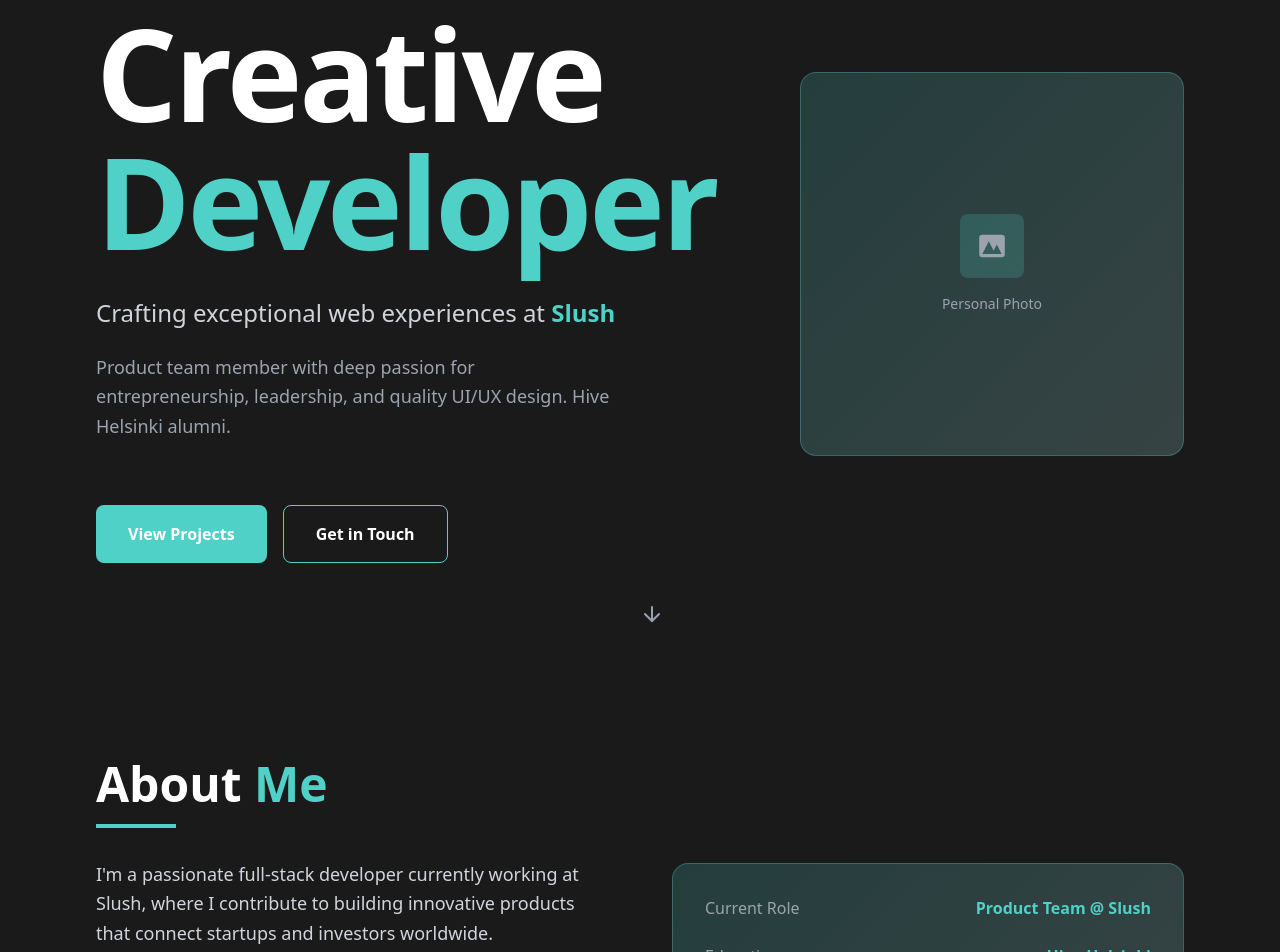
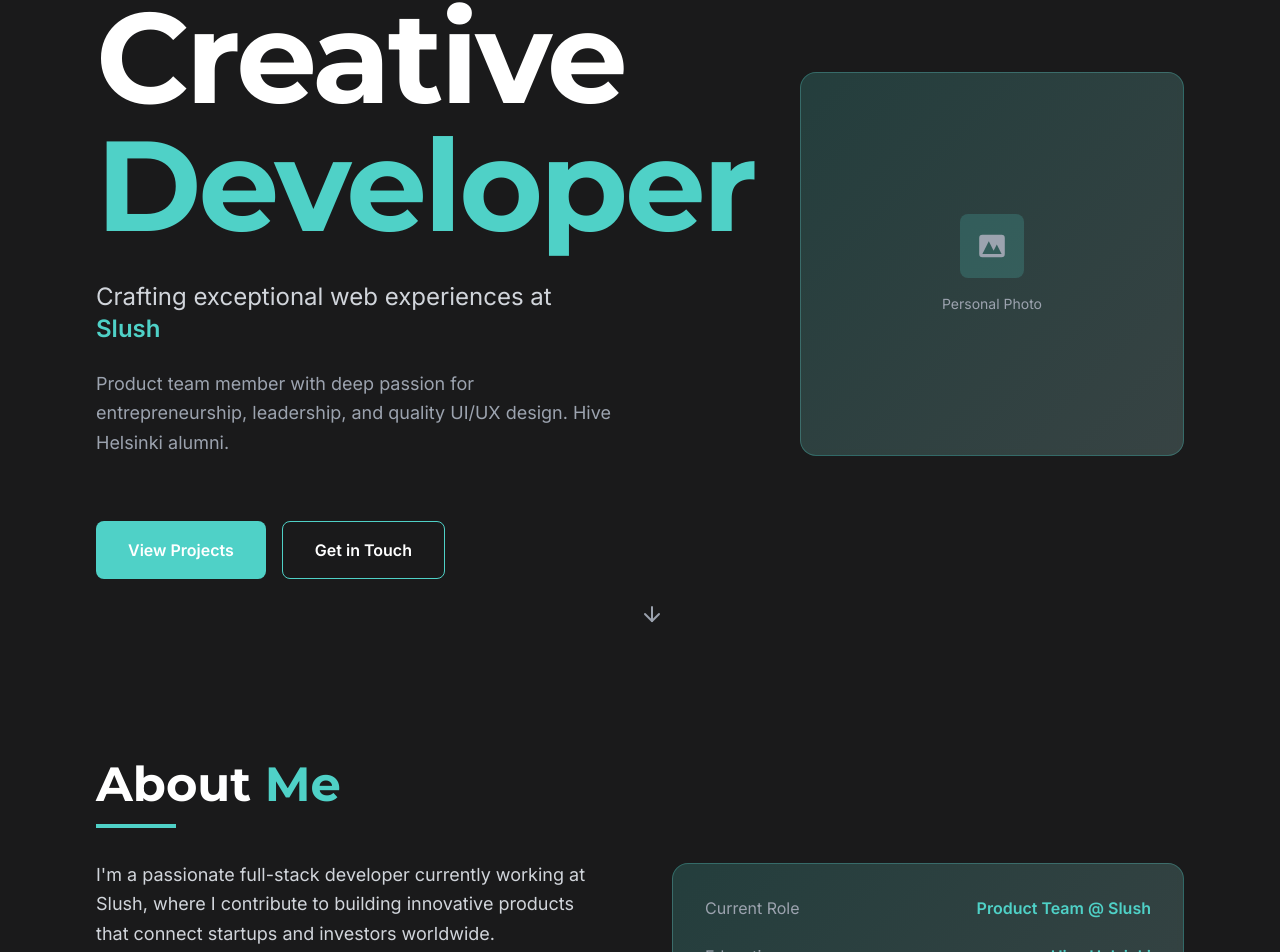
Before and after one commit to HenronenGIT/hmaronen-homepage, a React (Vite) app: page / in a window 1280 px wide. Shown: the part 136-1088 px from the top of the page. Built offline with nearby package versions, Linux system fonts and the light colour scheme.

Commit message:
Update website typography
Use Inter as primary font and Montserrat as secondary.

```diff
--- a/index.html
+++ b/index.html
@@ -1,3 +1,4 @@
+
 <!DOCTYPE html>
 <html lang="en">
   <head>
@@ -15,6 +16,10 @@
     <meta name="twitter:card" content="summary_large_image" />
     <meta name="twitter:site" content="@lovable_dev" />
     <meta name="twitter:image" content="https://lovable.dev/opengraph-image-p98pqg.png" />
+
+    <link rel="preconnect" href="https://fonts.googleapis.com">
+    <link rel="preconnect" href="https://fonts.gstatic.com" crossorigin>
+    <link href="https://fonts.googleapis.com/css2?family=Inter:wght@400;500;600;700;800;900&family=Montserrat:wght@400;500;600;700;800;900&display=swap" rel="stylesheet">
   </head>
 
   <body>
--- a/src/components/About.tsx
+++ b/src/components/About.tsx
@@ -8,13 +8,13 @@ const About = () => {
         <div className="grid grid-cols-1 lg:grid-cols-2 gap-16 items-center">
           <div className="space-y-8">
             <div className="space-y-4">
-              <h2 className="text-4xl md:text-5xl font-bold">
+              <h2 className="text-4xl md:text-5xl font-bold font-heading">
                 About <span style={{ color: '#4FD1C7' }}>Me</span>
               </h2>
               <div className="w-20 h-1" style={{ backgroundColor: '#4FD1C7' }}></div>
             </div>
 
-            <div className="space-y-6 text-lg text-gray-300 leading-relaxed">
+            <div className="space-y-6 text-lg text-gray-300 leading-relaxed font-sans">
               <p>
                 I'm a passionate full-stack developer currently working at Slush,
                 where I contribute to building innovative products that connect
@@ -42,20 +42,20 @@ const About = () => {
                  }}>
               <div className="space-y-6">
                 <div className="flex items-center justify-between">
-                  <span className="text-gray-400">Current Role</span>
-                  <span className="font-semibold" style={{ color: '#4FD1C7' }}>Product Team @ Slush</span>
+                  <span className="text-gray-400 font-sans">Current Role</span>
+                  <span className="font-semibold font-sans" style={{ color: '#4FD1C7' }}>Product Team @ Slush</span>
                 </div>
                 <div className="flex items-center justify-between">
-                  <span className="text-gray-400">Education</span>
-                  <span className="font-semibold" style={{ color: '#4FD1C7' }}>Hive Helsinki</span>
+                  <span className="text-gray-400 font-sans">Education</span>
+                  <span className="font-semibold font-sans" style={{ color: '#4FD1C7' }}>Hive Helsinki</span>
                 </div>
                 <div className="flex items-center justify-between">
-                  <span className="text-gray-400">Focus</span>
-                  <span className="font-semibold" style={{ color: '#4FD1C7' }}>Web Development</span>
+                  <span className="text-gray-400 font-sans">Focus</span>
+                  <span className="font-semibold font-sans" style={{ color: '#4FD1C7' }}>Web Development</span>
                 </div>
                 <div className="flex items-center justify-between">
-                  <span className="text-gray-400">Interests</span>
-                  <span className="font-semibold" style={{ color: '#4FD1C7' }}>Entrepreneurship</span>
+                  <span className="text-gray-400 font-sans">Interests</span>
+                  <span className="font-semibold font-sans" style={{ color: '#4FD1C7' }}>Entrepreneurship</span>
                 </div>
               </div>
             </div>
--- a/src/components/Hero.tsx
+++ b/src/components/Hero.tsx
@@ -9,27 +9,27 @@ const Hero = () => {
         <div className="grid grid-cols-1 lg:grid-cols-2 gap-12 items-center">
           <div className="space-y-8 animate-fade-in">
             <div className="space-y-4">
-              <p className="text-lg md:text-xl font-medium tracking-wide" style={{ color: '#4FD1C7' }}>
+              <p className="text-lg md:text-xl font-medium tracking-wide font-sans" style={{ color: '#4FD1C7' }}>
                 Full-stack Developer
               </p>
-              <h1 className="text-6xl md:text-8xl lg:text-9xl font-bold leading-none tracking-tight">
+              <h1 className="text-6xl md:text-8xl lg:text-9xl font-bold leading-none tracking-tight font-heading">
                 <span className="block">Creative</span>
                 <span className="block" style={{ color: '#4FD1C7' }}>Developer</span>
               </h1>
             </div>
 
             <div className="space-y-6 max-w-2xl">
-              <p className="text-xl md:text-2xl text-gray-300 leading-relaxed">
+              <p className="text-xl md:text-2xl text-gray-300 leading-relaxed font-sans">
                 Crafting exceptional web experiences at <span className="font-semibold" style={{ color: '#4FD1C7' }}>Slush</span>
               </p>
-              <p className="text-lg text-gray-400 leading-relaxed">
+              <p className="text-lg text-gray-400 leading-relaxed font-sans">
                 Product team member with deep passion for entrepreneurship, leadership,
                 and quality UI/UX design. Hive Helsinki alumni.
               </p>
             </div>
 
             <div className="flex flex-wrap gap-4 pt-8">
-              <button className="text-white px-8 py-4 rounded-lg font-semibold transition-all duration-300 hover:scale-105 hover:shadow-lg"
+              <button className="text-white px-8 py-4 rounded-lg font-semibold font-sans transition-all duration-300 hover:scale-105 hover:shadow-lg"
                       style={{
                         backgroundColor: '#4FD1C7',
                         boxShadow: 'hover:0 10px 25px rgba(79, 209, 199, 0.25)'
@@ -44,7 +44,7 @@ const Hero = () => {
                       }}>
                 View Projects
               </button>
-              <button className="border text-white px-8 py-4 rounded-lg font-semibold transition-all duration-300 hover:scale-105"
+              <button className="border text-white px-8 py-4 rounded-lg font-semibold font-sans transition-all duration-300 hover:scale-105"
                       style={{ borderColor: '#4FD1C7' }}
                       onMouseEnter={(e) => {
                         e.currentTarget.style.borderColor = '#4FD1C7';
--- a/src/components/Skills.tsx
+++ b/src/components/Skills.tsx
@@ -35,7 +35,7 @@ const Skills = () => {
       <div className="max-w-6xl mx-auto">
         <div className="space-y-16">
           <div className="text-center space-y-4">
-            <h2 className="text-4xl md:text-5xl font-bold">
+            <h2 className="text-4xl md:text-5xl font-bold font-heading">
               Skills & <span style={{ color: '#4FD1C7' }}>Expertise</span>
             </h2>
             <div className="w-20 h-1 mx-auto" style={{ backgroundColor: '#4FD1C7' }}></div>
@@ -57,13 +57,13 @@ const Skills = () => {
                   e.currentTarget.style.borderColor = 'rgba(79, 209, 199, 0.2)';
                 }}
               >
-                <h3 className="text-xl font-bold mb-4 group-hover:opacity-80 transition-colors"
+                <h3 className="text-xl font-bold mb-4 group-hover:opacity-80 transition-colors font-heading"
                     style={{ color: '#4FD1C7' }}>
                   {skill.category}
                 </h3>
                 <ul className="space-y-2">
                   {skill.items.map((item) => (
-                    <li key={item} className="text-gray-300 group-hover:text-white transition-colors">
+                    <li key={item} className="text-gray-300 group-hover:text-white transition-colors font-sans">
                       {item}
                     </li>
                   ))}
@@ -73,14 +73,14 @@ const Skills = () => {
           </div>
 
           <div className="space-y-8">
-            <h3 className="text-3xl font-bold text-center">
+            <h3 className="text-3xl font-bold text-center font-heading">
               Core <span style={{ color: '#4FD1C7' }}>Interests</span>
             </h3>
             <div className="flex flex-wrap justify-center gap-4">
               {interests.map((interest, index) => (
                 <span
                   key={interest}
-                  className="px-6 py-3 border rounded-full text-gray-300 transition-all duration-300 hover:scale-105 cursor-default"
+                  className="px-6 py-3 border rounded-full text-gray-300 transition-all duration-300 hover:scale-105 cursor-default font-sans"
                   style={{
                     backgroundColor: 'rgba(79, 209, 199, 0.05)',
                     borderColor: 'rgba(79, 209, 199, 0.3)'
--- a/src/components/WorkExperience.tsx
+++ b/src/components/WorkExperience.tsx
@@ -32,7 +32,7 @@ const WorkExperience = () => {
       <div className="max-w-4xl mx-auto">
         <div className="space-y-16">
           <div className="text-center space-y-4">
-            <h2 className="text-4xl md:text-5xl font-bold">
+            <h2 className="text-4xl md:text-5xl font-bold font-heading">
               Work <span style={{ color: '#4FD1C7' }}>Experience</span>
             </h2>
             <div className="w-20 h-1 mx-auto" style={{ backgroundColor: '#4FD1C7' }}></div>
@@ -43,17 +43,17 @@ const WorkExperience = () => {
               <div key={index} className="group">
                 <div className="grid grid-cols-1 md:grid-cols-4 gap-6">
                   <div className="md:col-span-1">
-                    <p className="text-sm font-medium text-gray-400 uppercase tracking-wider">
+                    <p className="text-sm font-medium text-gray-400 uppercase tracking-wider font-heading">
                       {experience.period}
                     </p>
                   </div>
 
                   <div className="md:col-span-3 space-y-4">
                     <div className="space-y-2">
-                      <h3 className="text-xl md:text-2xl font-bold text-white group-hover:opacity-80 transition-opacity">
+                      <h3 className="text-xl md:text-2xl font-bold text-white group-hover:opacity-80 transition-opacity font-heading">
                         {experience.title} • <span style={{ color: '#4FD1C7' }}>{experience.company}</span>
                       </h3>
-                      <p className="text-gray-300 leading-relaxed">
+                      <p className="text-gray-300 leading-relaxed font-sans">
                         {experience.description}
                       </p>
                     </div>
@@ -62,7 +62,7 @@ const WorkExperience = () => {
                       {experience.technologies.map((tech, techIndex) => (
                         <span
                           key={techIndex}
-                          className="px-3 py-1 text-sm rounded-full border transition-all duration-300 hover:scale-105"
+                          className="px-3 py-1 text-sm rounded-full border transition-all duration-300 hover:scale-105 font-sans"
                           style={{
                             backgroundColor: 'rgba(79, 209, 199, 0.1)',
                             borderColor: 'rgba(79, 209, 199, 0.3)',
--- a/tailwind.config.ts
+++ b/tailwind.config.ts
@@ -19,6 +19,10 @@ export default {
 			}
 		},
 		extend: {
+			fontFamily: {
+				'sans': ['Inter', 'sans-serif'],
+				'heading': ['Montserrat', 'sans-serif'],
+			},
 			colors: {
 				border: 'hsl(var(--border))',
 				input: 'hsl(var(--input))',
```
